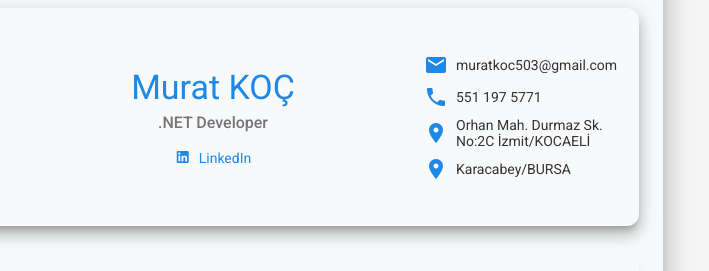
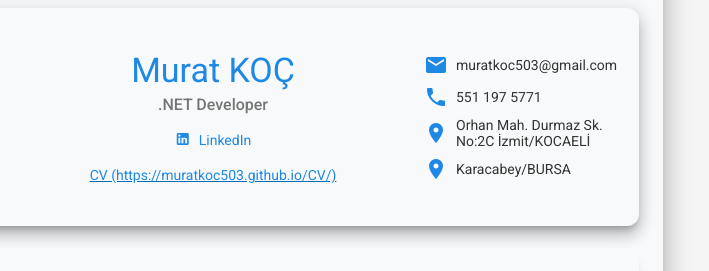
Before and after one commit to muratkoc503/CV, a plain HTML site: page index.html in a window 1280 px wide. Shown: the part 744-1015 px from the top of the page, 427-1136 px from the left. Drawn offline with Linux system fonts and the light colour scheme.

Commit message:
Update index.html

```diff
--- a/index.html
+++ b/index.html
@@ -105,6 +105,12 @@
                                 <a href="https://www.linkedin.com/in/murat-ko%C3%A7-b42056176/" target="_blank" class="mx-2 text-decoration-none">
                                     <span class="mdi mdi-linkedin mr-1 color-primary"></span>
                                     <span class="body2 color-primary">LinkedIn</span>
+                                </a>
+                            </div>
+
+                            <div class="mt-3 d-flex justify-center">
+                                <a href="https://muratkoc503.github.io/CV/" target="_blank">
+                                    <span class="body2 color-primary">CV (https://muratkoc503.github.io/CV/)</span>
                                 </a>
                             </div>
                         </div>
```
